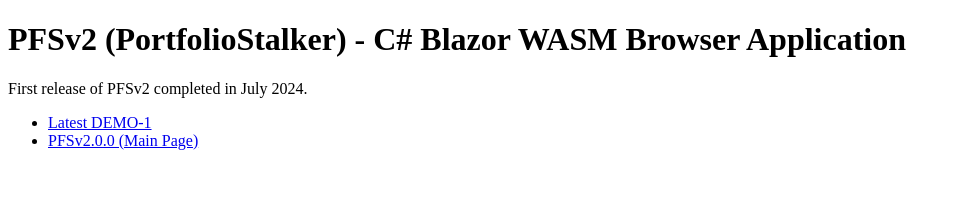
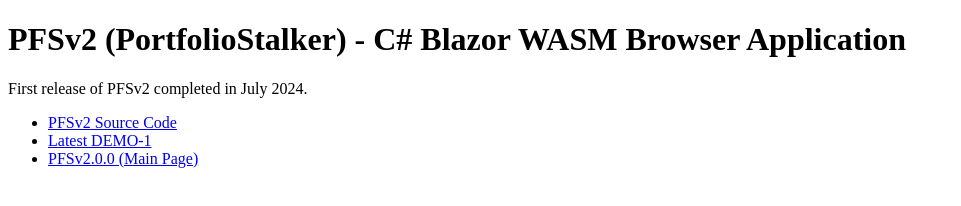
Before and after one commit to jamisuni/jamisuni.github.io, a plain HTML site: page index.html in a window 1280 px wide. Shown: the whole page, without its empty margins (0-961 px from the left). Drawn offline with Linux system fonts and the light colour scheme.

Commit message:
Update index.html

```diff
--- a/index.html
+++ b/index.html
@@ -9,6 +9,7 @@
   <h1>PFSv2 (PortfolioStalker) - C# Blazor WASM Browser Application</h1>
   <p>First release of PFSv2 completed in July 2024.</p>
   <ul>
+    <li><a href="https://github.com/jamisuni/portfoliostalker">PFSv2 Source Code</a></li>
     <li><a href="https://jamisuni.github.io/portfoliostalker?demo=1">Latest DEMO-1</a></li>
     <li><a href="https://jamisuni.github.io/portfoliostalker/">PFSv2.0.0 (Main Page)</a></li>
   </ul>
```
